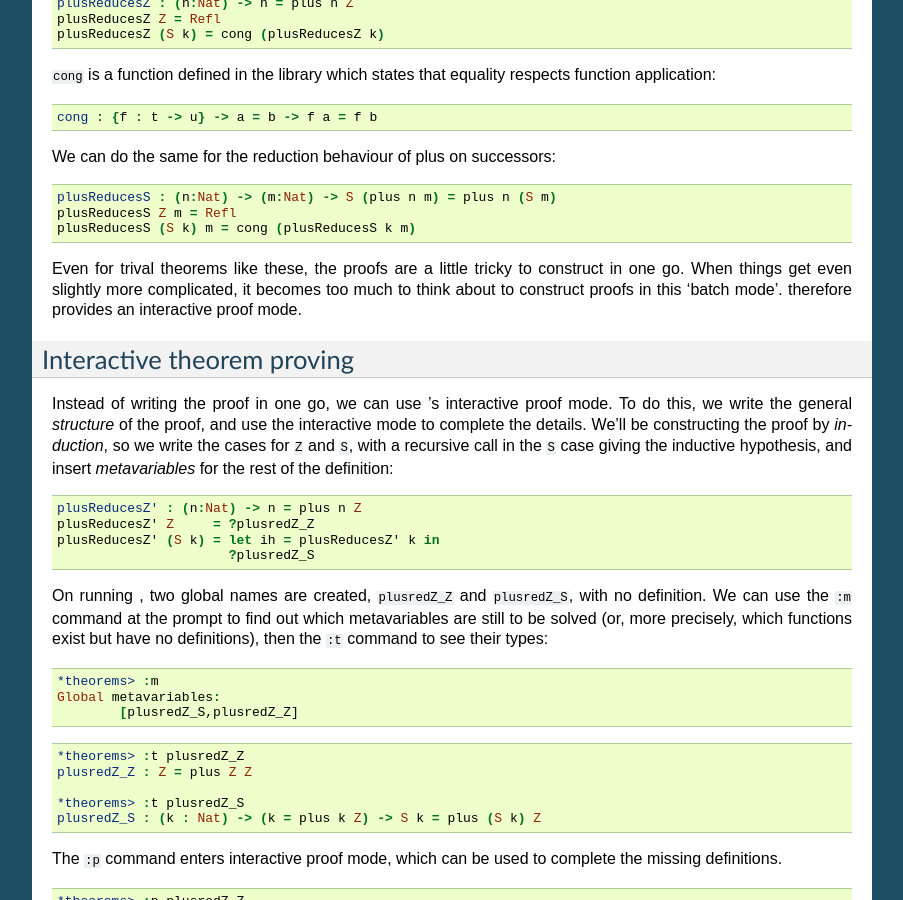
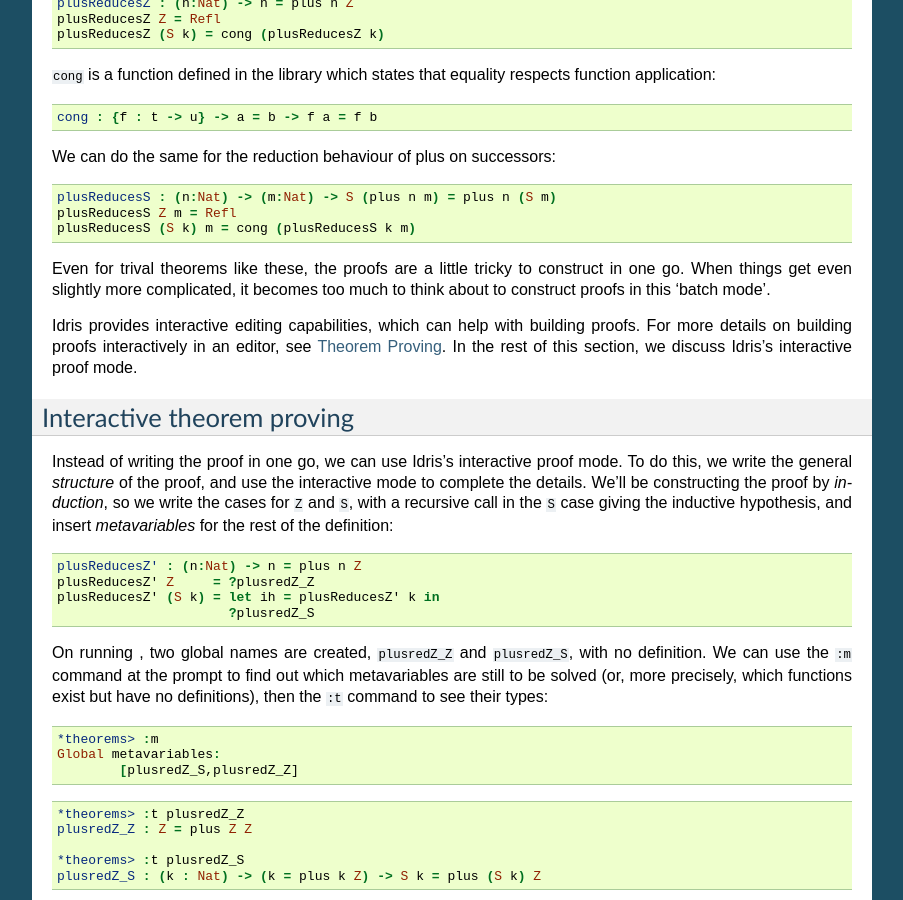
Before and after one commit to idris-lang/Idris-dev, a Sphinx documentation site: the page built from docs/tutorial/theorems.rst, in a window 1280 px wide and 900 px high, scrolled down 1302 px. Shown: the whole window, without its empty margins (198-1101 px from the left). Built offline with Sphinx 7.4.7, drawn with Linux system fonts in a browser that asks for light colours; formulas are drawn with MathJax 3.

Commit message:
Add reference to theorem proving tutorial

```diff
--- a/docs/tutorial/theorems.rst
+++ b/docs/tutorial/theorems.rst
@@ -116,12 +116,17 @@
 Even for trival theorems like these, the proofs are a little tricky to
 construct in one go. When things get even slightly more complicated, it
 becomes too much to think about to construct proofs in this ‘batch
-mode’. therefore provides an interactive proof mode.
+mode’.
+
+Idris provides interactive editing capabilities, which can help with
+building proofs. For more details on building proofs interactively in
+an editor, see :ref:`proofs-index`. In the rest of this section, we discuss
+Idris's interactive proof mode.
 
 Interactive theorem proving
 ---------------------------
 
-Instead of writing the proof in one go, we can use ’s interactive proof
+Instead of writing the proof in one go, we can use Idris’s interactive proof
 mode. To do this, we write the general *structure* of the proof, and use
 the interactive mode to complete the details. We’ll be constructing the
 proof by *induction*, so we write the cases for ``Z`` and ``S``, with a
```
